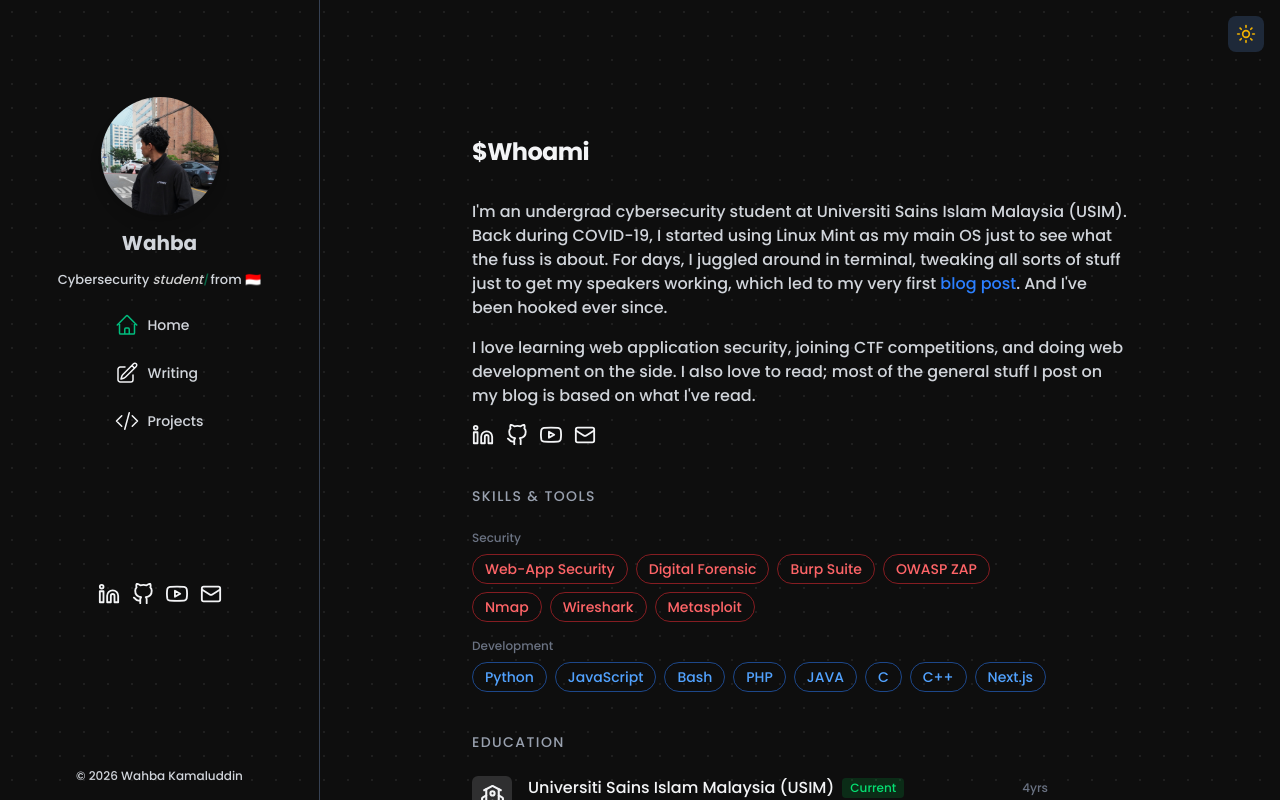
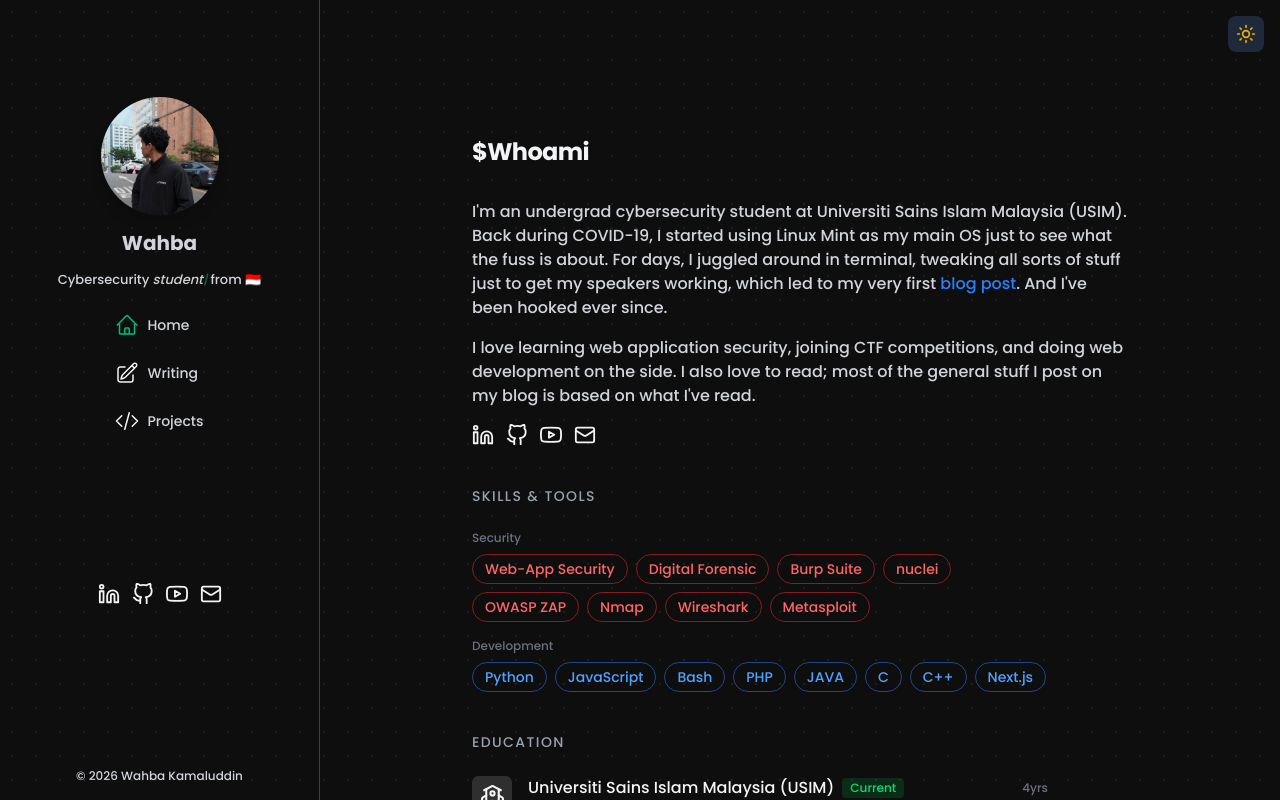
Before and after one commit to wahbakamaluddin/blog1, a Next.js app: page / in a window 1280 px wide. Built offline with nearby package versions, Linux system fonts and the light colour scheme.

Commit message:
Update skills

```diff
--- a/src/content/data.ts
+++ b/src/content/data.ts
@@ -117,6 +117,7 @@
   { name: "Web-App Security", category: "Security" },
   { name: "Digital Forensic", category: "Security" },
   { name: "Burp Suite", category: "Security" },
+  { name: "nuclei", category: "Security" },
   { name: "OWASP ZAP", category: "Security" },
   { name: "Nmap", category: "Security" },
   { name: "Wireshark", category: "Security" },
```
